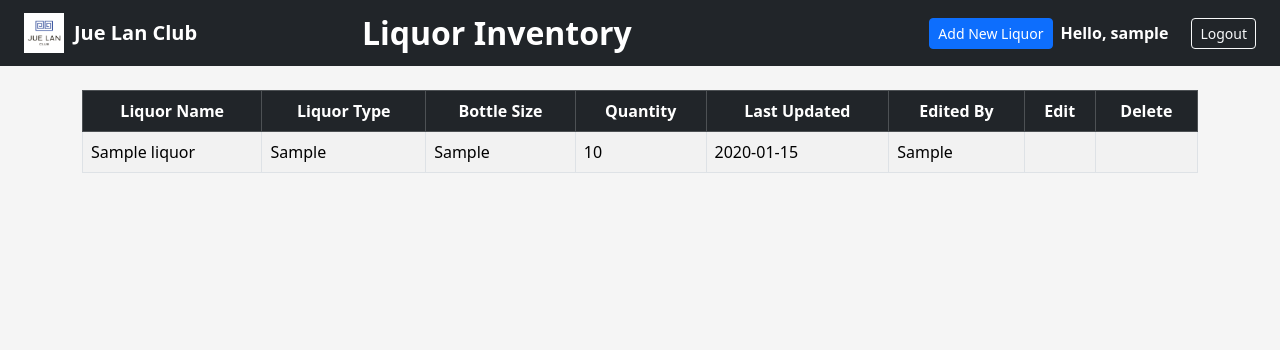
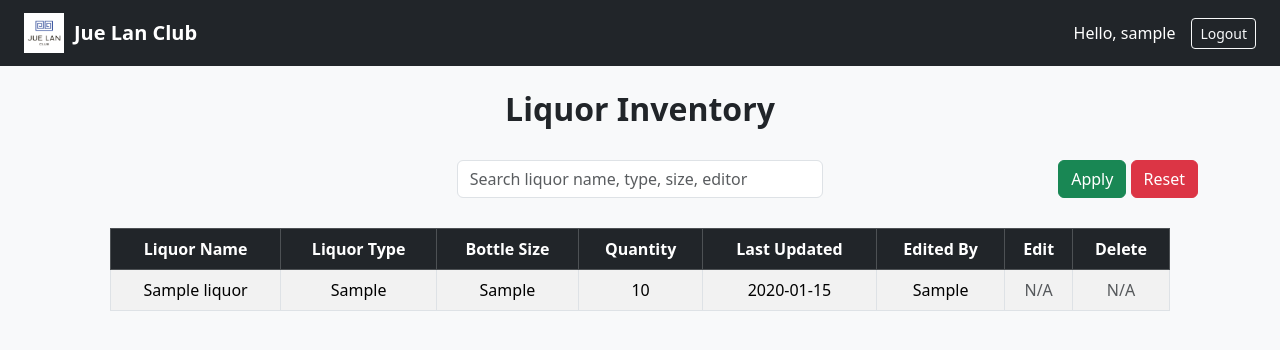
Before and after one commit to davidalevargas7/Jue-Lan-Liquor-Inventory, a Flask app: page / in a window 1280 px wide. Shown: the top 350 px of the page. Run offline with Flask 3, Linux system fonts and the light colour scheme; a user stored in the database is signed in; tables that the repository leaves empty hold one stand-in row (values such as "Sample post"); some libraries are stand-ins or nearby versions.

Commit message:
Added an Activity Log Page with record keeping

```diff
--- a/app.py
+++ b/app.py
@@ -2,11 +2,12 @@ from flask import Flask, render_template, request, redirect, url_for, flash
 from flask_sqlalchemy import SQLAlchemy
 from flask_login import LoginManager, UserMixin, login_user, login_required, logout_user, current_user
 from werkzeug.security import generate_password_hash, check_password_hash
+from sqlalchemy import or_
 import os
 import datetime
 from dotenv import load_dotenv
 
-# Load environment variables
+# Load .env variables
 load_dotenv()
 
 app = Flask(__name__)
@@ -45,6 +46,13 @@ class Liquor(db.Model):
     last_updated = db.Column(db.String(100), nullable=False)
     edited_by = db.Column(db.String(150), nullable=True)
 
+class ActivityLog(db.Model):
+    id = db.Column(db.Integer, primary_key=True)
+    username = db.Column(db.String(150))
+    action = db.Column(db.String(50))
+    liquor_name = db.Column(db.String(100))
+    timestamp = db.Column(db.String(100))
+
 @login_manager.user_loader
 def load_user(user_id):
     return User.query.get(int(user_id))
@@ -70,7 +78,7 @@ def login():
         if user and user.check_password(password):
             login_user(user)
             return redirect(url_for('index'))
-        flash('Invalid username or password', 'danger')
+        flash('Invalid credentials', 'danger')
     return render_template('login.html')
 
 @app.route('/logout')
@@ -82,8 +90,29 @@ def logout():
 @app.route('/')
 @login_required
 def index():
-    liquors = Liquor.query.all()
-    return render_template('index.html', liquors=liquors)
+    search_query = request.args.get('search', '').strip()
+    sort_by = request.args.get('sort_by', 'name')
+    order = request.args.get('order', 'asc')
+
+    query = Liquor.query
+
+    if search_query:
+        query = query.filter(or_(
+            Liquor.liquor_name.ilike(f"%{search_query}%"),
+            Liquor.liquor_type.ilike(f"%{search_query}%"),
+            Liquor.bottle_size.ilike(f"%{search_query}%"),
+            Liquor.edited_by.ilike(f"%{search_query}%")
+        ))
+
+    if sort_by == 'quantity':
+        query = query.order_by(Liquor.quantity.asc() if order == 'asc' else Liquor.quantity.desc())
+    elif sort_by == 'type':
+        query = query.order_by(Liquor.liquor_type.asc() if order == 'asc' else Liquor.liquor_type.desc())
+    else:
+        query = query.order_by(Liquor.liquor_name.asc() if order == 'asc' else Liquor.liquor_name.desc())
+
+    liquors = query.all()
+    return render_template('index.html', liquors=liquors, search_query=search_query, sort_by=sort_by, order=order)
 
 @app.route('/add', methods=['GET', 'POST'])
 @login_required
@@ -102,6 +131,15 @@ def add_liquor():
             edited_by=current_user.username
         )
         db.session.add(liquor)
+
+        # Log this action
+        log = ActivityLog(
+            username=current_user.username,
+            action='add',
+            liquor_name=liquor.liquor_name,
+            timestamp=datetime.datetime.now().strftime("%Y-%m-%d %H:%M:%S")
+        )
+        db.session.add(log)
         db.session.commit()
         return redirect(url_for('index'))
     return render_template('add.html')
@@ -121,6 +159,15 @@ def edit_liquor(liquor_id):
         liquor.quantity = int(request.form['quantity'])
         liquor.last_updated = datetime.datetime.now().strftime("%Y-%m-%d %H:%M:%S")
         liquor.edited_by = current_user.username
+
+        # Log this action
+        log = ActivityLog(
+            username=current_user.username,
+            action='edit',
+            liquor_name=liquor.liquor_name,
+            timestamp=datetime.datetime.now().strftime("%Y-%m-%d %H:%M:%S")
+        )
+        db.session.add(log)
         db.session.commit()
         return redirect(url_for('index'))
     return render_template('edit.html', liquor=liquor)
@@ -133,9 +180,28 @@ def delete_liquor(liquor_id):
         return redirect(url_for('index'))
 
     liquor = Liquor.query.get_or_404(liquor_id)
+
+    # Log before deleting
+    log = ActivityLog(
+        username=current_user.username,
+        action='delete',
+        liquor_name=liquor.liquor_name,
+        timestamp=datetime.datetime.now().strftime("%Y-%m-%d %H:%M:%S")
+    )
+    db.session.add(log)
+
     db.session.delete(liquor)
     db.session.commit()
     return redirect(url_for('index'))
 
+@app.route('/logs')
+@login_required
+def view_logs():
+    if current_user.role != 'editor':
+        flash("Access denied: Only editors can view logs.", "danger")
+        return redirect(url_for('index'))
+    logs = ActivityLog.query.order_by(ActivityLog.id.desc()).all()
+    return render_template('logs.html', logs=logs)
+
 if __name__ == '__main__':
     app.run(debug=True)
--- a/templates/index.html
+++ b/templates/index.html
@@ -2,46 +2,44 @@
 <html lang="en">
 <head>
     <meta charset="UTF-8">
-    <title>Jue Lan Club Liquor Inventory</title>
+    <title>Liquor Inventory</title>
     <meta name="viewport" content="width=device-width, initial-scale=1">
 
     <!-- Bootstrap CSS -->
-    <link href="https://cdn.jsdelivr.net/npm/bootstrap@5.3.3/dist/css/bootstrap.min.css" rel="stylesheet">
-
-    <!-- DataTables CSS & Buttons extension -->
-    <link rel="stylesheet" href="https://cdn.datatables.net/1.13.6/css/jquery.dataTables.min.css">
-    <link rel="stylesheet" href="https://cdn.datatables.net/buttons/2.4.1/css/buttons.dataTables.min.css">
+    <link
+        href="https://cdn.jsdelivr.net/npm/bootstrap@5.3.3/dist/css/bootstrap.min.css"
+        rel="stylesheet"
+    >
 
     <style>
         body {
-            background-color: #f5f5f5;
+            background-color: #f8f9fa;
         }
-
         table {
             background-color: white;
         }
-
         th {
             color: white !important;
-        }
-
-        td {
-            color: black !important;
             vertical-align: middle;
         }
-
+        td {
+            vertical-align: middle;
+        }
+        .table-container {
+            max-width: 95%;
+            margin: 30px auto;
+            overflow-x: auto;
+        }
+        .btn-edit {
+            background-color: #007bff;
+            color: white;
+        }
+        .btn-delete {
+            background-color: #dc3545;
+            color: white;
+        }
         .navbar-brand img {
             margin-right: 10px;
-        }
-
-        .hello-user {
-            color: white;
-            margin-right: 15px;
-            font-weight: bold;
-        }
-
-        h2 {
-            font-weight: bold;
         }
     </style>
 </head>
@@ -49,27 +47,44 @@
 
 <nav class="navbar navbar-expand-lg navbar-dark bg-dark px-4">
     <a class="navbar-brand d-flex align-items-center" href="#">
-        <img src="{{ url_for('static', filename='jue_lan_club_logo.png') }}" alt="Jue Lan Club Logo" style="height: 40px;">
+        <img src="{{ url_for('static', filename='jue_lan_club_logo.png') }}" alt="Logo" style="height: 40px;">
         <span class="fw-bold text-white">Jue Lan Club</span>
     </a>
-    <div class="mx-auto">
-        <h2 class="text-white text-center mb-0">Liquor Inventory</h2>
-    </div>
-    <div class="ms-auto d-flex align-items-center gap-2">
-        <a href="{{ url_for('add_liquor') }}" class="btn btn-primary btn-sm">Add New Liquor</a>
-        <span class="hello-user">Hello, {{ current_user.username }}</span>
-        <a href="{{ url_for('logout') }}" class="btn btn-outline-light btn-sm">Logout</a>
+    <div class="ms-auto text-white d-flex align-items-center">
+        <span class="me-3">Hello, {{ current_user.username }}</span>
+        {% if current_user.role == 'editor' %}
+        <a href="{{ url_for('view_logs') }}" class="btn btn-sm btn-outline-light me-2">View Activity Log</a>
+        {% endif %}
+        <a href="{{ url_for('logout') }}" class="btn btn-sm btn-outline-light">Logout</a>
     </div>
 </nav>
 
 <div class="container mt-4">
-    <table id="liquorTable" class="display nowrap table table-striped table-bordered" style="width:100%">
-        <thead class="table-dark text-center">
+    <h2 class="text-center fw-bold">Liquor Inventory</h2>
+
+    <form method="GET" action="{{ url_for('index') }}" class="row justify-content-between align-items-center my-4 g-2">
+        <div class="col-md-4">
+            {% if current_user.role == 'editor' %}
+            <a href="{{ url_for('add_liquor') }}" class="btn btn-primary">Add New Liquor</a>
+            {% endif %}
+        </div>
+        <div class="col-md-4">
+            <input type="text" name="search" value="{{ search_query }}" class="form-control" placeholder="Search liquor name, type, size, editor">
+        </div>
+        <div class="col-md-4 text-end">
+            <button type="submit" class="btn btn-success">Apply</button>
+            <a href="{{ url_for('index') }}" class="btn btn-danger">Reset</a>
+        </div>
+    </form>
+
+    <div class="table-container">
+        <table class="table table-bordered table-striped text-center align-middle">
+            <thead class="table-dark">
                 <tr>
-                <th>Liquor Name</th>
-                <th>Liquor Type</th>
+                    <th><a href="{{ url_for('index', search=search_query, sort_by='name', order='asc' if order == 'desc' else 'desc') }}" class="text-white text-decoration-none">Liquor Name</a></th>
+                    <th><a href="{{ url_for('index', search=search_query, sort_by='type', order='asc' if order == 'desc' else 'desc') }}" class="text-white text-decoration-none">Liquor Type</a></th>
                     <th>Bottle Size</th>
-                <th>Quantity</th>
+                    <th><a href="{{ url_for('index', search=search_query, sort_by='quantity', order='asc' if order == 'desc' else 'desc') }}" class="text-white text-decoration-none">Quantity</a></th>
                     <th>Last Updated</th>
                     <th>Edited By</th>
                     <th>Edit</th>
@@ -84,17 +99,21 @@
                     <td>{{ liquor.bottle_size }}</td>
                     <td>{{ liquor.quantity }}</td>
                     <td>{{ liquor.last_updated }}</td>
-                <td>{{ liquor.edited_by }}</td>
+                    <td>{{ liquor.edited_by or '—' }}</td>
                     <td>
                         {% if current_user.role == 'editor' %}
-                    <a href="{{ url_for('edit_liquor', liquor_id=liquor.id) }}" class="btn btn-sm btn-primary">Edit</a>
+                        <a href="{{ url_for('edit_liquor', liquor_id=liquor.id) }}" class="btn btn-edit btn-sm">Edit</a>
+                        {% else %}
+                        <span class="text-muted">N/A</span>
                         {% endif %}
                     </td>
                     <td>
                         {% if current_user.role == 'editor' %}
-                    <form action="{{ url_for('delete_liquor', liquor_id=liquor.id) }}" method="post" onsubmit="return confirm('Are you sure?');">
-                        <button type="submit" class="btn btn-sm btn-danger">Delete</button>
+                        <form action="{{ url_for('delete_liquor', liquor_id=liquor.id) }}" method="post" onsubmit="return confirm('Are you sure you want to delete this item?');">
+                            <button type="submit" class="btn btn-delete btn-sm">Delete</button>
                         </form>
+                        {% else %}
+                        <span class="text-muted">N/A</span>
                         {% endif %}
                     </td>
                 </tr>
@@ -102,6 +121,7 @@
             </tbody>
         </table>
     </div>
+</div>
 
-<!-- jQuery + DataTables + Buttons -->
-<script src="https://code.jquery.com/jquery-3.7.0.min.js"></script>
+</body>
+</html>
```
Also changed, not shown: templates/logs.html (added, +84 -0 lines). Lines whose indentation alone changed are shown as unchanged.
